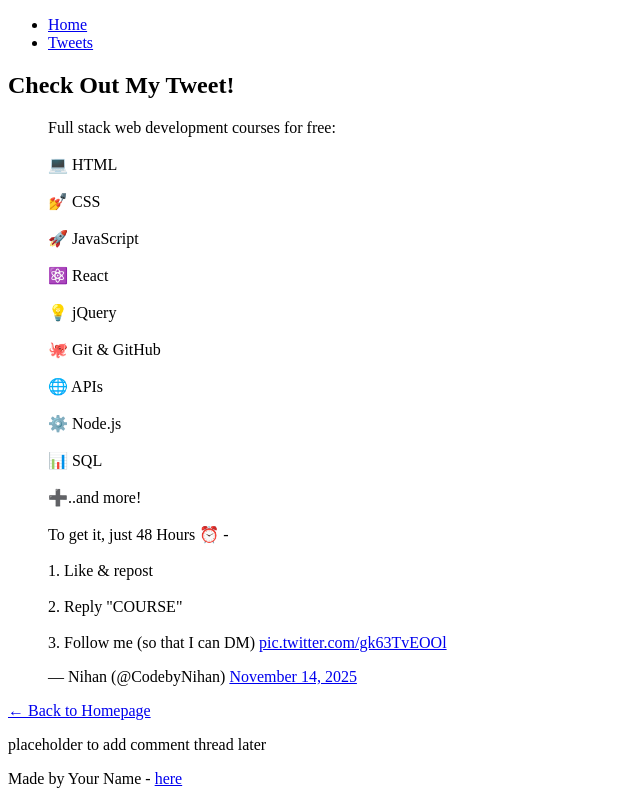
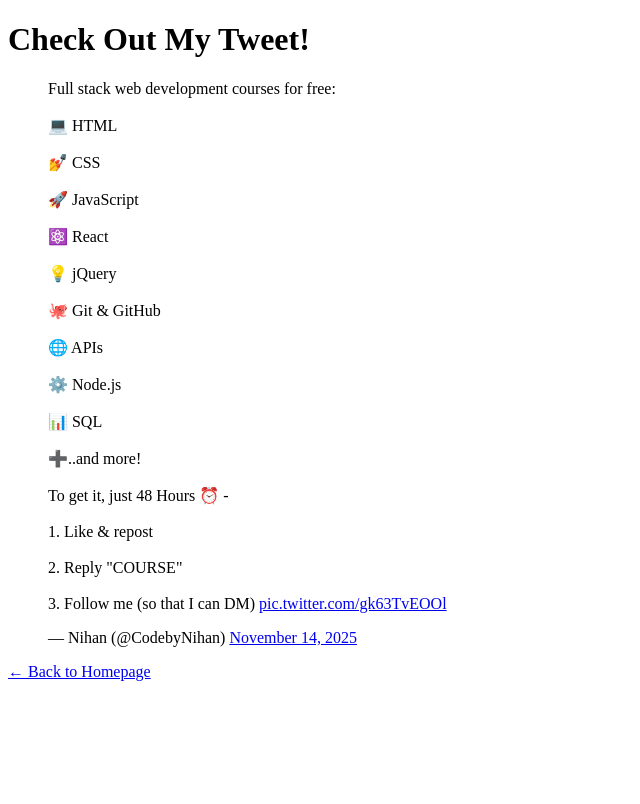
Before and after one commit to Lemayian-dev/My_First_Portfolio, a plain HTML site: page html_basic/tweets.html in a window 1280 px wide. Shown: the whole page, without its empty margins (0-640 px from the left). Drawn offline with Linux system fonts and the light colour scheme.

Commit message:
fixing index

```diff
--- a/html_basic/tweets.html
+++ b/html_basic/tweets.html
@@ -3,22 +3,9 @@
 <head>
     <meta charset="UTF-8">
     <meta name="viewport" content="width=device-width, initial-scale=1.0">
-    <title>My Tweets</title>
+    <title>My portfolio</title>
 </head>
 <body>
-
-    <!-- Header with navigation -->
-    <header>
-        <ul>
-            <li><a href="index.html">Home</a></li>
-            <li><a href="tweets.html">Tweets</a></li>
-        </ul>
-    </header>
-
-    <!-- Main content -->
-    <main>
-        <!-- Article: page content -->
-        <article>
       <h1>Check Out My Tweet!</h1>
 
   <!-- Embedded Tweet -->
@@ -47,18 +34,5 @@
 
   <!-- Link back to homepage -->
   <p><a href="index.html">← Back to Homepage</a></p>
-        </article>
-
-        <!-- Aside: placeholder -->
-        <aside>
-            <p>placeholder to add comment thread later</p>
-        </aside>
-    </main>
-
-    <!-- Footer -->
-    <footer>
-        <p>Made by Your Name - <a href="https://github.com/YourUsername" target="_blank">here</a></p>
-    </footer>
-
 </body>
 </html>
```
Also changed, not shown: html_basic/index.html (+1 -12 lines). Lines whose indentation alone changed are shown as unchanged.
